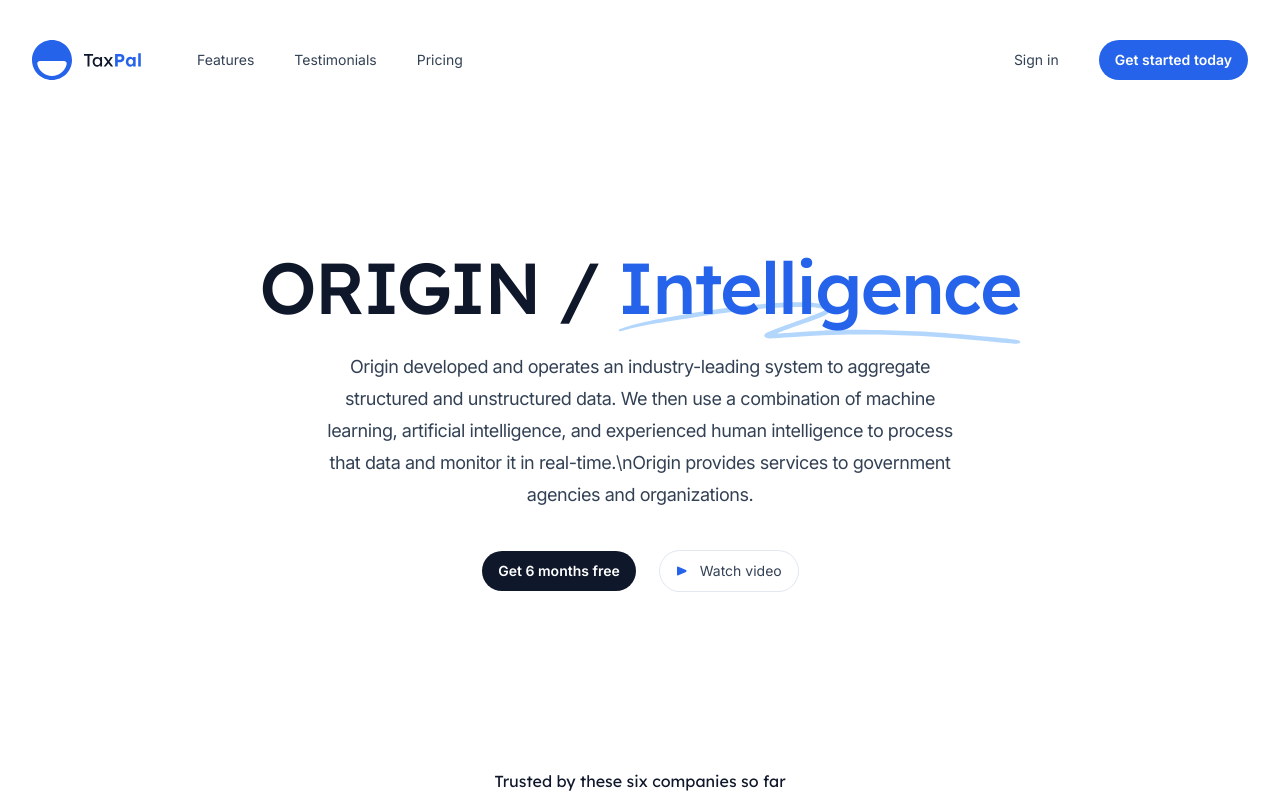
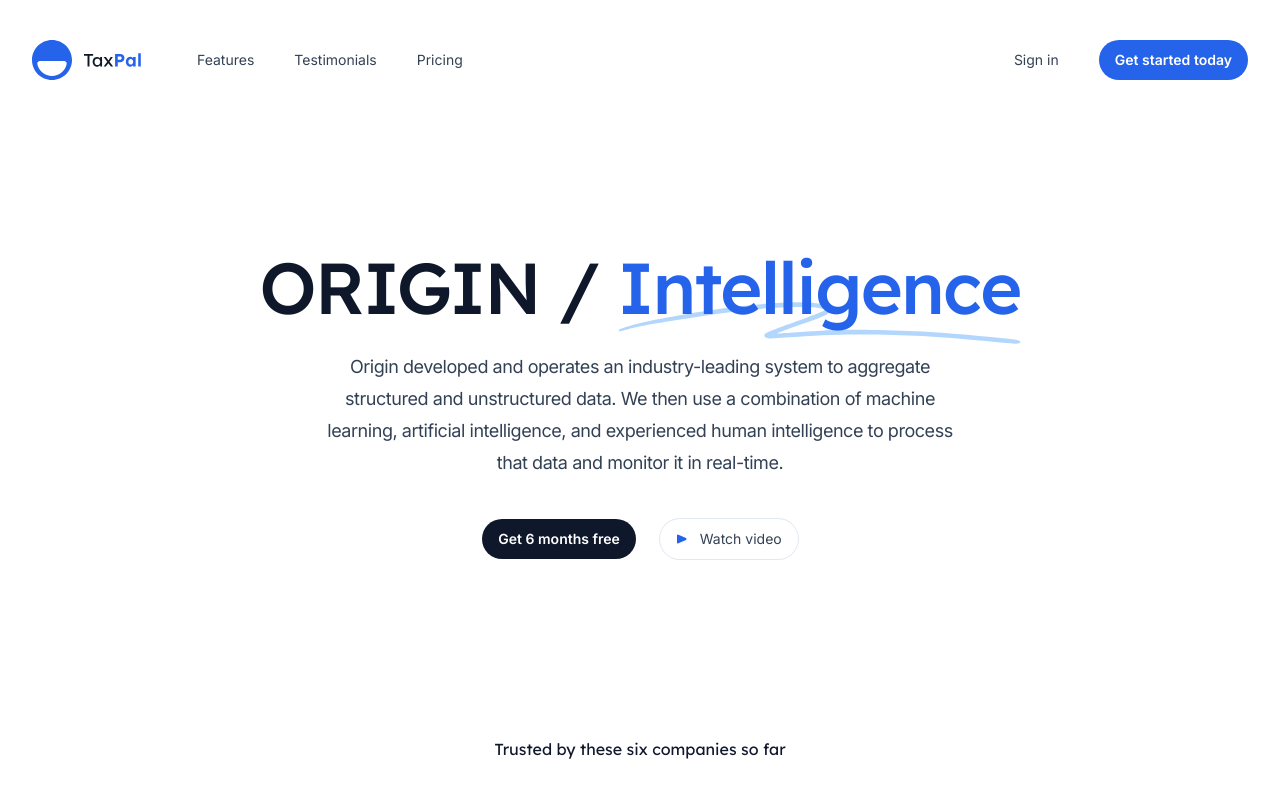
Before and after one commit to FuGuiLao/Salient, a Next.js app: page / in a window 1280 px wide. Shown: the top 796 px of the page. Built offline with nearby package versions, Linux system fonts and the light colour scheme.

Commit message:
Update Hero.jsx

```diff
--- a/src/components/Hero.jsx
+++ b/src/components/Hero.jsx
@@ -28,7 +28,7 @@ export function Hero() {
 
       </h1>
       <p className="mx-auto mt-6 max-w-2xl text-lg tracking-tight text-slate-700">
-        Origin developed and operates an industry-leading system to aggregate structured and unstructured data. We then use a combination of machine learning, artificial intelligence, and experienced human intelligence to process that data and monitor it in real-time.\nOrigin provides services to government agencies and organizations.
+        Origin developed and operates an industry-leading system to aggregate structured and unstructured data. We then use a combination of machine learning, artificial intelligence, and experienced human intelligence to process that data and monitor it in real-time.
       </p>
       <div className="mt-10 flex justify-center gap-x-6">
         <Button href="/register">Get 6 months free</Button>
```
